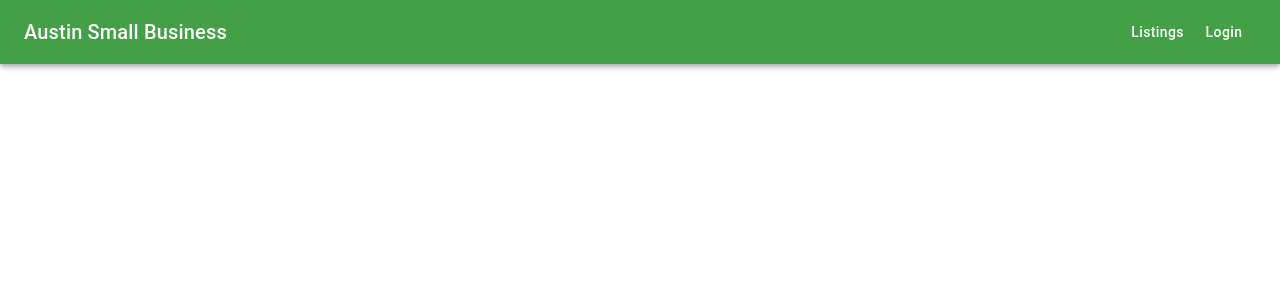
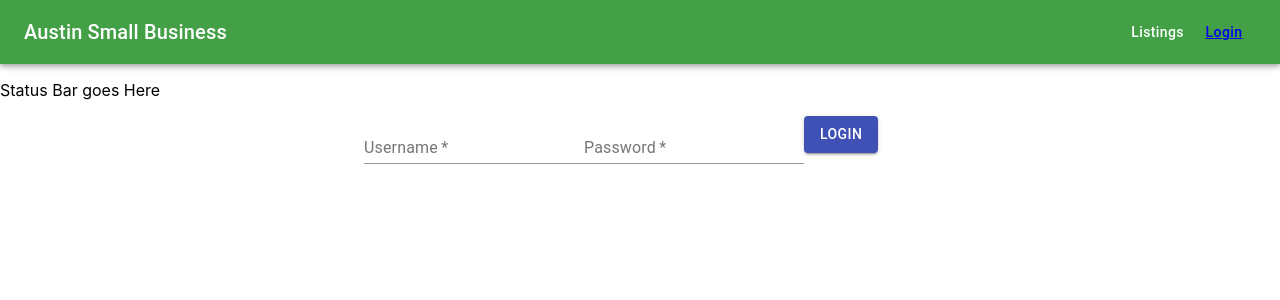
Before and after one commit to mayra-tellez/small-business, a React (Create React App) app: page /login in a window 1280 px wide. Shown: the top 300 px of the page. Built offline with nearby package versions, Linux system fonts and the light colour scheme.

Commit message:
status bar and login components (still need functionality)

```diff
--- a/src/App.js
+++ b/src/App.js
@@ -1,7 +1,10 @@
 import React from 'react';
-import NavBar from './components/NavBar/NavBar';
 import Router from './Router';
 import { BrowserRouter } from 'react-router-dom';
+
+import NavBar from './components/NavBar/NavBar';
+import StatusBar from './components/StatusBar/StatusBar';
+
 import './App.css';
 
 function App() {
@@ -9,6 +12,7 @@ function App() {
   return (
     <BrowserRouter>
       <NavBar />
+      <StatusBar />
       <Router />
     </BrowserRouter>
   );
--- a/src/Router.js
+++ b/src/Router.js
@@ -3,12 +3,14 @@ import { Switch, Route } from 'react-router';
 
 import Listing from './components/Listing/Listing';
 import Details from './components/Details/Details';
+import Login from './components/Login/Login';
 
 const Router = () => {
   return (
     <Switch>
       <Route exact path="/" component={Listing} />
       <Route path="/business/:id" component={Details} />
+      <Route path="/login" component={Login} />
     </Switch>
   )
 }
--- /dev/null
+++ b/src/components/Login/Login.js
@@ -0,0 +1,34 @@
+import React from 'react';
+import {
+  TextField,
+  Button,
+  Container
+} from '@material-ui/core';
+
+export default function Login() {
+  return (
+    <Container maxWidth="sm">
+      <form>
+        <TextField
+          required
+          // onChange={this.handleTextChange}
+          // value={this.state.username}
+          name="username"
+          label="Username"
+          type="text" />
+        <TextField
+          required
+          // onChange={this.handleTextChange}
+          // value={this.state.password}
+          name="password"
+          label="Password"
+          type="password" />
+        <Button
+          type="submit"
+          className="login-button"
+          variant="contained"
+          color="primary">Login</Button>
+      </form>
+    </Container>
+  )
+}
--- a/src/components/NavBar/NavBar.js
+++ b/src/components/NavBar/NavBar.js
@@ -1,4 +1,6 @@
 import React from 'react';
+import { Link } from 'react-router-dom';
+
 import {
   AppBar,
   Box,
@@ -18,7 +20,9 @@ export default function NavBar() {
           </Typography>
           <div>
             <Button style={{ textTransform: "none" }} color="inherit">Listings</Button>
-            <Button style={{ textTransform: "none" }} color="inherit">Login</Button>
+            <Button style={{ textTransform: "none" }} color="inherit">
+              <Link to="/login">Login</Link>
+            </Button>
           </div>
         </Toolbar>
       </AppBar>
--- /dev/null
+++ b/src/components/StatusBar/StatusBar.js
@@ -0,0 +1,7 @@
+import React from 'react';
+
+export default function StatusBar() {
+  return (
+    <p>Status Bar goes Here</p>
+  )
+}
--- a/src/index.js
+++ b/src/index.js
@@ -1,9 +1,7 @@
 import React from 'react';
 import ReactDOM from 'react-dom';
-import { BrowserRouter } from 'react-router-dom';
 import './index.css';
 import App from './App';
-import Router from './Router';
 import reportWebVitals from './reportWebVitals';
 
 ReactDOM.render(
```
